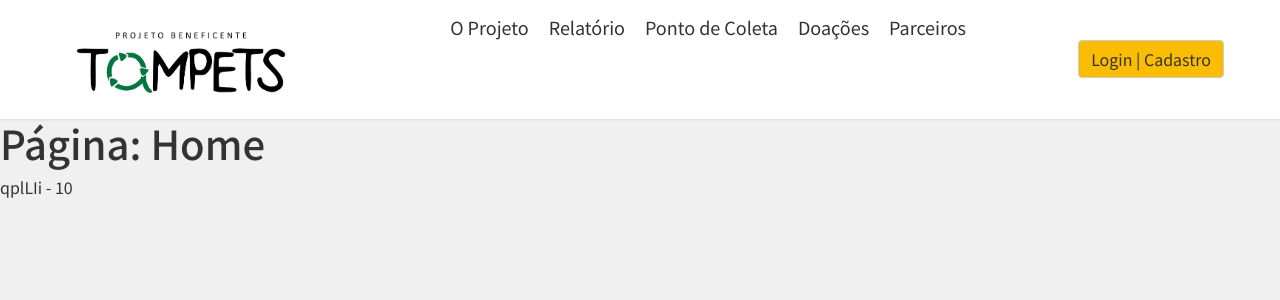
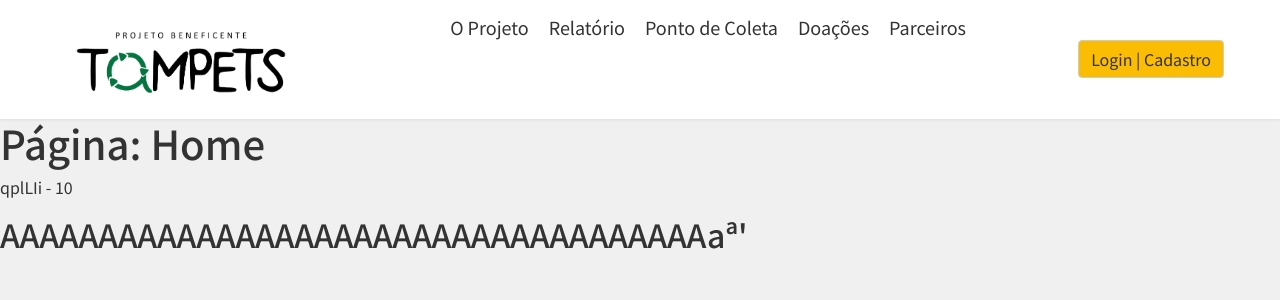
Before and after one commit to DaianeKCamargo/FATEC_ProjetoIntegrador2, a Next.js app in the folder tampets/: page / in a window 1280 px wide. Shown: the top 300 px of the page. Built offline with nearby package versions, Linux system fonts and the light colour scheme.

Commit message:
Test
Necessito de ajuda, SOS aaaaaaaaaaaaaa

```diff
--- a/tampets/src/app/page.tsx
+++ b/tampets/src/app/page.tsx
@@ -15,7 +15,9 @@ export default function Home() {
         <>
         <h1>Página: Home</h1>
         <p>qplLIi - 10</p>
+        <h2>AAAAAAAAAAAAAAAAAAAAAAAAAAAAAAAAAAAAaª'</h2>
         </>
+
     )
 }
 
```
